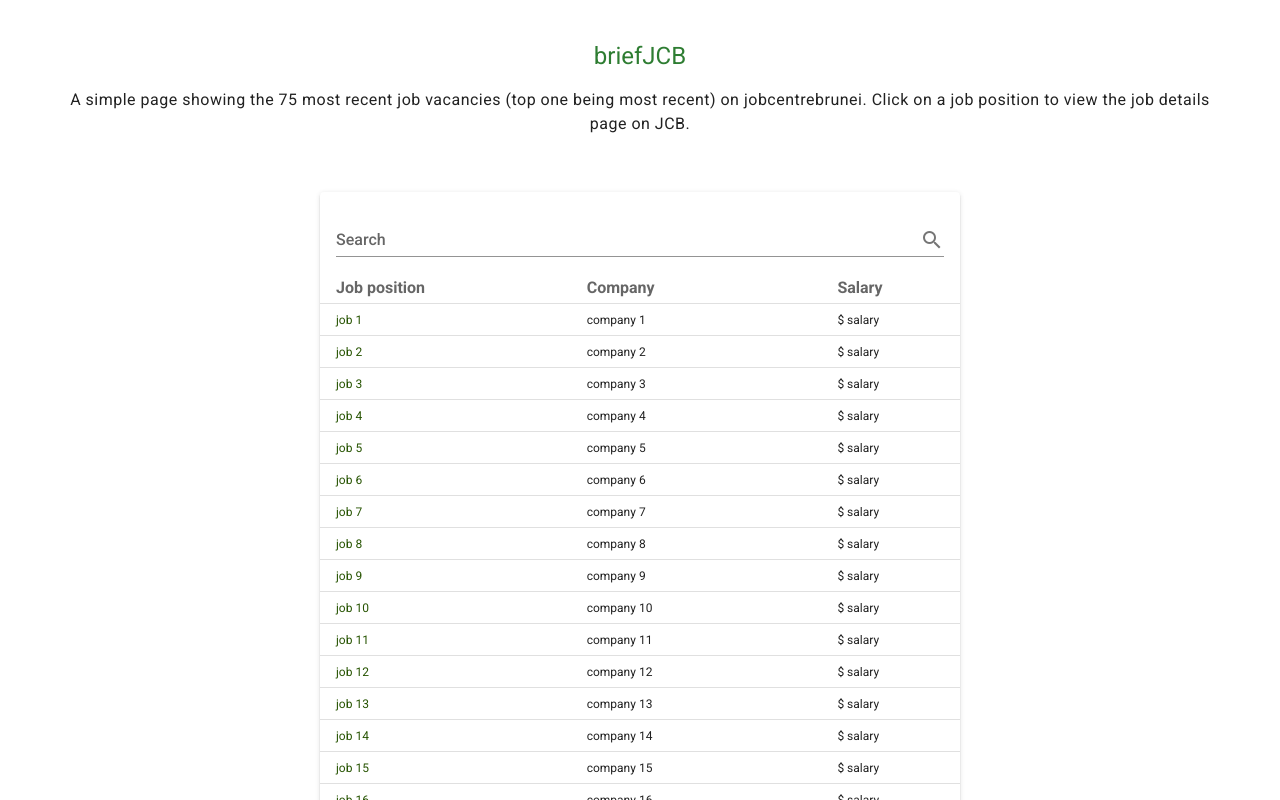
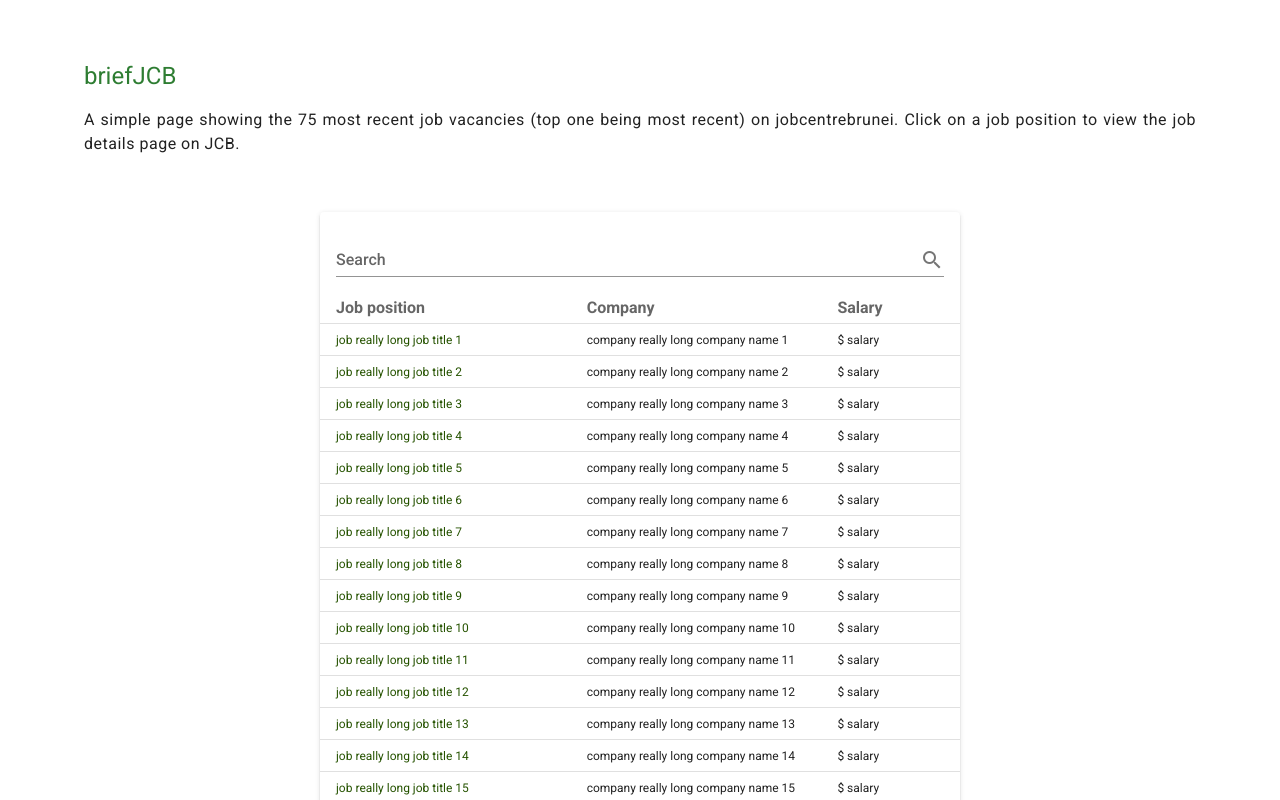
Before and after one commit to najib-r/briefjcb-vue, a Vue app: page / in a window 1280 px wide. Shown: the top 800 px of the page. Built offline with nearby package versions, Linux system fonts and the light colour scheme.

Commit message:
Change margin, padding and line-height of table data

```diff
--- a/src/App.vue
+++ b/src/App.vue
@@ -1,6 +1,6 @@
 <template>
   <v-app>
-    <headerContent class="text-center mx-lg-16 my-lg-10 my-5"/>
+    <headerContent class="mx-lg-16 my-5 my-lg-10 px-5 pt-5"/>
     <v-main>
       <mainContent class="mx-auto mb-10"/>
     </v-main>
@@ -32,5 +32,8 @@ export default {
 
 .v-data-table > .v-data-table__wrapper > table > tbody > tr > td {
    font-size: 0.75rem !important;
+   margin: 0;
+   padding-right: 0;
+   line-height: 1;
 }
 </style>
--- a/src/components/headerContent.vue
+++ b/src/components/headerContent.vue
@@ -1,7 +1,7 @@
 <template>
-    <div>
+    <div class="headerBox">
         <p class="text-h5 green--text text--darken-3">briefJCB</p>
-        <p class="text-body-1">A simple page showing the 75 most recent job vacancies (top one being most recent) on jobcentrebrunei. Click on a job position to view the job details page on JCB. </p>
+        <p class="text-body-1 text-justify">A simple page showing the 75 most recent job vacancies (top one being most recent) on jobcentrebrunei. Click on a job position to view the job details page on JCB. </p>
     </div>
 </template>
 
--- a/src/components/mainContent.vue
+++ b/src/components/mainContent.vue
@@ -32,7 +32,7 @@ let i = 1
 const jobs = [];
 
 while (i < 76) {
-  let job = {name: `job ${i}`, company: `company ${i}`, salary: '$ salary', link:'https://google.com'}
+  let job = {name: `job really long job title ${i}`, company: `company really long company name ${i}`, salary: '$ salary', link:'https://google.com'}
   jobs.push(job);
   i++;
 }
```
